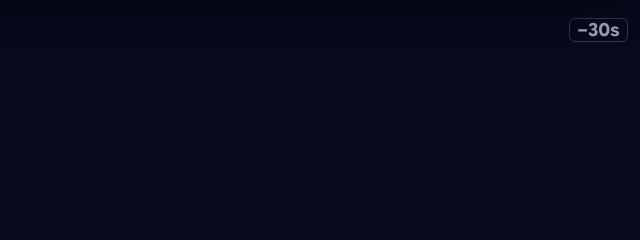
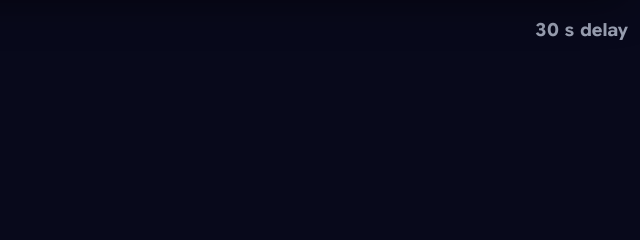
Before and after one commit to Choque/league-board, a plain HTML site: page index.html in a window 1280 px wide. Shown: the top 240 px of the page, 640-1280 px from the left. Drawn offline with Linux system fonts and the light colour scheme.

Commit message:
Polish: a quiet '30 s delay', settings headings in sentence case

```diff
--- a/board.css
+++ b/board.css
@@ -21,7 +21,7 @@ html, body { margin: 0; height: 100%; background: var(--page); color: var(--text
 .bar .live.on { color: var(--gain); }
 .bar .live.on::before { content: ''; width: calc(var(--u) * 14); height: calc(var(--u) * 14); border-radius: 50%; background: var(--gain); }
 .bar .err { color: var(--page); background: var(--red); border-radius: calc(var(--u) * 8); padding: 0 calc(var(--u) * 12); font-size: calc(var(--u) * 24); }
-.bar .dly { margin-left: auto; color: var(--mute); font-size: calc(var(--u) * 24); border: calc(var(--u) * 2) solid var(--chip); border-radius: calc(var(--u) * 8); padding: 0 calc(var(--u) * 10); }
+.bar .dly { margin-left: auto; color: var(--mute); font-size: calc(var(--u) * 24); font-variant-numeric: tabular-nums; }
 
 /* ---------- the cards: one column per matchup on a 16:9 screen ---------- */
 .cards { flex: 1; min-height: 0; display: grid; gap: var(--gap); grid-template-columns: repeat(var(--cols, 5), minmax(0, 1fr)); }
@@ -125,7 +125,7 @@ html, body { margin: 0; height: 100%; background: var(--page); color: var(--text
 .setup[hidden] { display: none; }
 .panel { background: var(--card); border-radius: 18px; padding: 24px 28px; width: min(680px, 92vw); max-height: 90vh; overflow: auto; font-size: 18px; }
 .panel h2 { margin: 0 0 12px; display: flex; justify-content: space-between; align-items: center; font-weight: 900; }
-.panel h3 { margin: 18px 0 8px; font-size: 14px; letter-spacing: .04em; text-transform: uppercase; color: var(--mute); }
+.panel h3 { margin: 18px 0 8px; font-size: 15px; color: var(--mute); }
 .panel button { background: var(--chip); color: #fff; border: 0; border-radius: 10px; min-height: 44px; padding: 8px 14px; font: inherit; font-weight: 800; cursor: pointer; }
 .panel button:hover { background: #3f4462; }
 .panel button.on { background: var(--cyan); color: var(--page); }
--- a/board.js
+++ b/board.js
@@ -97,7 +97,7 @@
     const live = l ? (l.liveGames ? `${l.liveGames} game${l.liveGames > 1 ? 's' : ''} live` : 'No games live') : '';
     $('.bar').innerHTML = `<span class="lg">${esc(l ? l.label : 'League Board')}</span>` +
       (l ? `<span class="wk">Week ${esc(l.week)}</span><span class="live${l.liveGames ? ' on' : ''}">${esc(live)}</span>` : '') +
-      (err ? `<span class="err">No connection</span>` : '') + (s.delay ? `<span class="dly">−${s.delay}s</span>` : '');
+      (err ? `<span class="err">No connection</span>` : '') + (s.delay ? `<span class="dly">${s.delay} s delay</span>` : '');
   }
   function row(t, r, now) {
     const k = t.roster + ':' + r.id, d = deltas[k] && deltas[k].until > now ? deltas[k].v : null, star = starred[k] > now;
```
